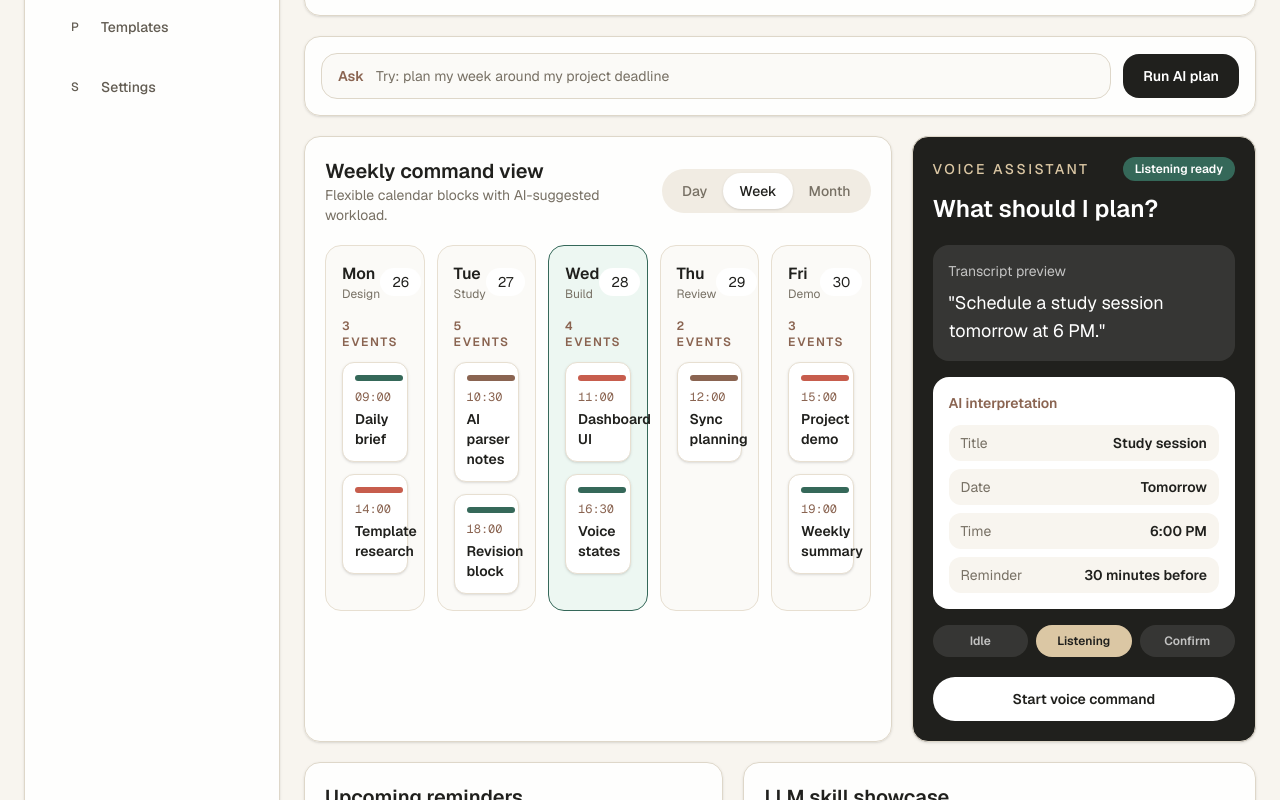
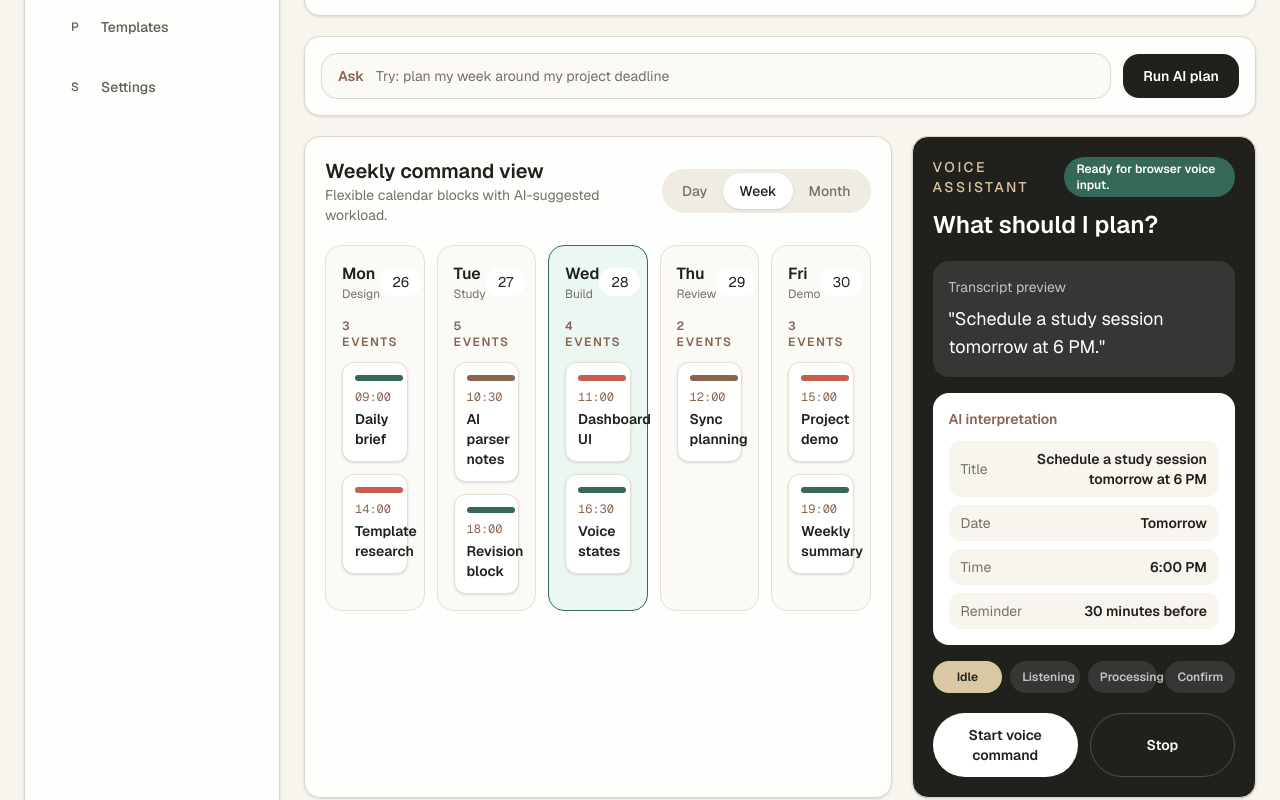
Before and after one commit to Aayushi-Banthia/AautoCal, a Next.js app: page / in a window 1280 px wide. Shown: the part 300-1100 px from the top of the page. Built offline with nearby package versions, Linux system fonts and the light colour scheme; no server answers.

Commit message:
Add browser voice command MVP

```diff
--- /dev/null
+++ b/app/components/VoiceAssistant.tsx
@@ -0,0 +1,185 @@
+"use client";
+
+import { useMemo, useRef, useState } from "react";
+
+type SpeechRecognitionResult = {
+  isFinal: boolean;
+  0: {
+    transcript: string;
+  };
+};
+
+type SpeechRecognitionEvent = {
+  results: SpeechRecognitionResult[];
+};
+
+type SpeechRecognitionInstance = {
+  continuous: boolean;
+  interimResults: boolean;
+  lang: string;
+  start: () => void;
+  stop: () => void;
+  onend: (() => void) | null;
+  onerror: ((event: { error: string }) => void) | null;
+  onresult: ((event: SpeechRecognitionEvent) => void) | null;
+};
+
+type SpeechRecognitionConstructor = new () => SpeechRecognitionInstance;
+
+type VoiceState = "Idle" | "Listening" | "Processing" | "Confirm";
+
+const fallbackTranscript = "Schedule a study session tomorrow at 6 PM.";
+
+function getSpeechRecognition() {
+  const browserWindow = window as Window & {
+    SpeechRecognition?: SpeechRecognitionConstructor;
+    webkitSpeechRecognition?: SpeechRecognitionConstructor;
+  };
+
+  return browserWindow.SpeechRecognition ?? browserWindow.webkitSpeechRecognition;
+}
+
+function extractEventDetails(transcript: string) {
+  const lower = transcript.toLowerCase();
+  const timeMatch = transcript.match(/\b(\d{1,2})(?::(\d{2}))?\s*(am|pm)\b/i);
+  const reminderMatch = lower.match(/(\d+)\s*(minutes?|mins?|hours?)\s*before/);
+
+  return [
+    ["Title", transcript.replace(/\.$/, "") || "Untitled event"],
+    ["Date", lower.includes("tomorrow") ? "Tomorrow" : "Needs confirmation"],
+    [
+      "Time",
+      timeMatch
+        ? `${timeMatch[1]}:${timeMatch[2] ?? "00"} ${timeMatch[3].toUpperCase()}`
+        : "Needs confirmation",
+    ],
+    [
+      "Reminder",
+      reminderMatch
+        ? `${reminderMatch[1]} ${reminderMatch[2]} before`
+        : "30 minutes before",
+    ],
+  ];
+}
+
+export function VoiceAssistant() {
+  const recognitionRef = useRef<SpeechRecognitionInstance | null>(null);
+  const [voiceState, setVoiceState] = useState<VoiceState>("Idle");
+  const [transcript, setTranscript] = useState(fallbackTranscript);
+  const [message, setMessage] = useState("Ready for browser voice input.");
+
+  const aiDetails = useMemo(() => extractEventDetails(transcript), [transcript]);
+
+  function startListening() {
+    const SpeechRecognition = getSpeechRecognition();
+
+    if (!SpeechRecognition) {
+      setMessage("Voice input is not supported in this browser.");
+      return;
+    }
+
+    const recognition = new SpeechRecognition();
+    recognitionRef.current = recognition;
+    recognition.continuous = false;
+    recognition.interimResults = true;
+    recognition.lang = "en-IN";
+
+    recognition.onresult = (event) => {
+      const nextTranscript = Array.from(event.results)
+        .map((result) => result[0].transcript)
+        .join(" ")
+        .trim();
+
+      if (nextTranscript) {
+        setTranscript(nextTranscript);
+        setVoiceState("Processing");
+        setMessage("Interpreting your command...");
+      }
+    };
+
+    recognition.onerror = (event) => {
+      setVoiceState("Idle");
+      setMessage(`Voice input error: ${event.error}`);
+    };
+
+    recognition.onend = () => {
+      setVoiceState("Confirm");
+      setMessage("Review the extracted event details.");
+    };
+
+    setVoiceState("Listening");
+    setMessage("Listening...");
+    recognition.start();
+  }
+
+  function stopListening() {
+    recognitionRef.current?.stop();
+  }
+
+  return (
+    <section className="rounded-2xl border border-[#ded7c9] bg-[#20201d] p-5 text-white shadow-sm">
+      <div className="flex items-center justify-between">
+        <p className="text-sm font-medium uppercase tracking-[0.18em] text-[#dbc7a4]">
+          Voice assistant
+        </p>
+        <span className="rounded-full bg-[#356859] px-3 py-1 text-xs font-semibold">
+          {message}
+        </span>
+      </div>
+      <h2 className="mt-3 text-2xl font-semibold">What should I plan?</h2>
+      <div className="mt-5 rounded-2xl bg-white/10 p-4">
+        <p className="text-sm text-white/70">Transcript preview</p>
+        <p className="mt-2 text-lg">&quot;{transcript}&quot;</p>
+      </div>
+
+      <div className="mt-4 rounded-2xl bg-white p-4 text-[#20201d]">
+        <p className="text-sm font-semibold text-[#8a6451]">AI interpretation</p>
+        <div className="mt-3 grid gap-2">
+          {aiDetails.map(([label, value]) => (
+            <div
+              className="flex items-center justify-between gap-4 rounded-xl bg-[#f8f5ef] px-3 py-2 text-sm"
+              key={label}
+            >
+              <span className="text-[#777064]">{label}</span>
+              <span className="text-right font-semibold">{value}</span>
+            </div>
+          ))}
+        </div>
+      </div>
+
+      <div className="mt-4 grid grid-cols-4 gap-2 text-xs font-semibold">
+        {(["Idle", "Listening", "Processing", "Confirm"] as VoiceState[]).map(
+          (state) => (
+            <span
+              className={`rounded-full px-3 py-2 text-center ${
+                state === voiceState
+                  ? "bg-[#dbc7a4] text-[#20201d]"
+                  : "bg-white/10 text-white/70"
+              }`}
+              key={state}
+            >
+              {state}
+            </span>
+          ),
+        )}
+      </div>
+
+      <div className="mt-5 grid gap-3 sm:grid-cols-2">
+        <button
+          className="rounded-full bg-white px-5 py-3 text-sm font-semibold text-[#20201d] transition hover:bg-[#f1ece3]"
+          onClick={startListening}
+          type="button"
+        >
+          Start voice command
+        </button>
+        <button
+          className="rounded-full border border-white/20 px-5 py-3 text-sm font-semibold text-white transition hover:bg-white/10"
+          onClick={stopListening}
+          type="button"
+        >
+          Stop
+        </button>
+      </div>
+    </section>
+  );
+}
--- a/app/page.tsx
+++ b/app/page.tsx
@@ -1,5 +1,6 @@
 import Link from "next/link";
 import { AuthStatus } from "./components/AuthStatus";
+import { VoiceAssistant } from "./components/VoiceAssistant";
 
 const navItems = [
   { label: "Dashboard", icon: "D", href: "/" },
@@ -96,13 +97,6 @@ const themes = [
     accent: "bg-[#20201d]",
     colors: ["bg-[#20201d]", "bg-[#356859]", "bg-[#dbc7a4]"],
   },
-];
-
-const aiDetails = [
-  ["Title", "Study session"],
-  ["Date", "Tomorrow"],
-  ["Time", "6:00 PM"],
-  ["Reminder", "30 minutes before"],
 ];
 
 export default function Home() {
@@ -287,59 +281,7 @@ export default function Home() {
               </div>
             </section>
 
-            <section className="rounded-2xl border border-[#ded7c9] bg-[#20201d] p-5 text-white shadow-sm">
-              <div className="flex items-center justify-between">
-                <p className="text-sm font-medium uppercase tracking-[0.18em] text-[#dbc7a4]">
-                  Voice assistant
-                </p>
-                <span className="rounded-full bg-[#356859] px-3 py-1 text-xs font-semibold">
-                  Listening ready
-                </span>
-              </div>
-              <h2 className="mt-3 text-2xl font-semibold">What should I plan?</h2>
-              <div className="mt-5 rounded-2xl bg-white/10 p-4">
-                <p className="text-sm text-white/70">Transcript preview</p>
-                <p className="mt-2 text-lg">
-                  &quot;Schedule a study session tomorrow at 6 PM.&quot;
-                </p>
-              </div>
-
-              <div className="mt-4 rounded-2xl bg-white p-4 text-[#20201d]">
-                <p className="text-sm font-semibold text-[#8a6451]">
-                  AI interpretation
-                </p>
-                <div className="mt-3 grid gap-2">
-                  {aiDetails.map(([label, value]) => (
-                    <div
-                      className="flex items-center justify-between rounded-xl bg-[#f8f5ef] px-3 py-2 text-sm"
-                      key={label}
-                    >
-                      <span className="text-[#777064]">{label}</span>
-                      <span className="font-semibold">{value}</span>
-                    </div>
-                  ))}
-                </div>
-              </div>
-
-              <div className="mt-4 grid grid-cols-3 gap-2 text-xs font-semibold">
-                {["Idle", "Listening", "Confirm"].map((state, index) => (
-                  <span
-                    className={`rounded-full px-3 py-2 text-center ${
-                      index === 1
-                        ? "bg-[#dbc7a4] text-[#20201d]"
-                        : "bg-white/10 text-white/70"
-                    }`}
-                    key={state}
-                  >
-                    {state}
-                  </span>
-                ))}
-              </div>
-
-              <button className="mt-5 w-full rounded-full bg-white px-5 py-3 text-sm font-semibold text-[#20201d] transition hover:bg-[#f1ece3]">
-                Start voice command
-              </button>
-            </section>
+            <VoiceAssistant />
           </div>
 
           <div className="grid gap-5 lg:grid-cols-[0.9fr_1.1fr]">
```
